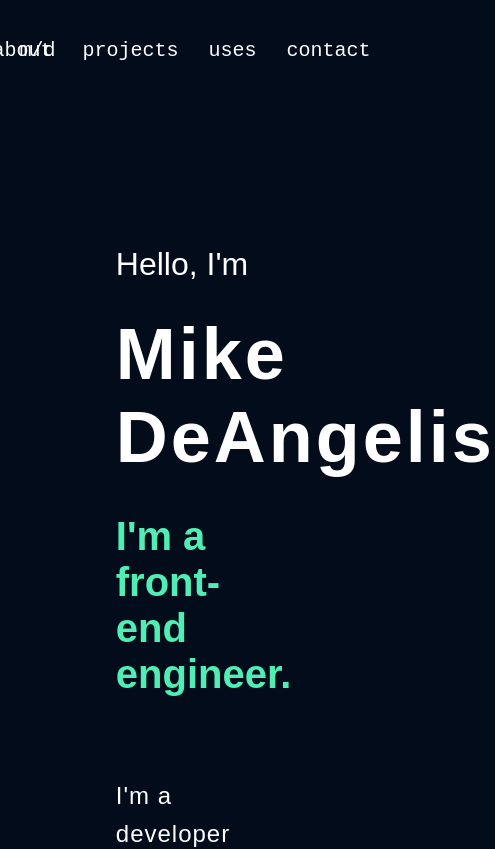
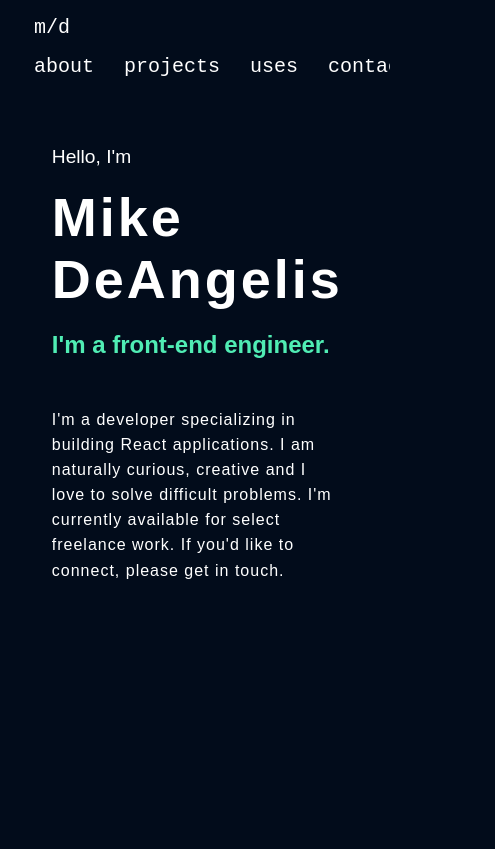
Before and after one commit to mjdeangelis/personal-site, a Next.js app: page / in a window 390 px wide. Shown: the top 849 px of the page, 495 px wide, since content can reach past the window. Built offline with nearby package versions, Linux system fonts and the light colour scheme.

Commit message:
Mobile font sizes

```diff
--- a/app/layout.tsx
+++ b/app/layout.tsx
@@ -16,8 +16,10 @@ export default function RootLayout({
     <html lang='en'>
       <head />
       <body>
-        <Navbar />
-        <main>{children}</main>
+        <div className='appContainer'>
+          <Navbar />
+          <main>{children}</main>
+        </div>
       </body>
     </html>
   );
--- a/app/page.module.css
+++ b/app/page.module.css
@@ -3,6 +3,6 @@
   flex-direction: column;
   justify-content: space-between;
   align-items: center;
-  padding: 6rem;
+  /* padding: 6rem; */
   min-height: calc(100vh - 100px);
 }
--- a/styles/globals.css
+++ b/styles/globals.css
@@ -428,8 +428,9 @@ h2 {
   font-size: 2rem;
 }
 
-.app-container {
+.appContainer {
   padding: 1rem;
+  overflow-x: hidden;
 }
 
 .pageContainer {
--- a/styles/intro.module.css
+++ b/styles/intro.module.css
@@ -5,26 +5,48 @@
 }
 
 .introContainer h1 {
-  font-size: 4.5rem;
+  font-size: 3.375rem;
   letter-spacing: 3px;
-  margin: 0 0 35px;
+  margin: 0 0 21px;
 }
 
 .introContainer h2 {
-  font-size: 2.5rem;
+  font-size: 1.5rem;
   color: var(--accent-green);
-  margin: 0 0 50px;
+  margin: 0 0 30px;
 }
 
 .introContainer h4 {
-  font-size: 2rem;
+  font-size: 1.2rem;
   font-weight: 300;
-  margin: 50px 0 30px;
+  margin: 30px 0 18px;
 }
 
 .introContainer p {
-  font-size: 1.5rem;
+  font-size: 1rem;
   letter-spacing: 1px;
   font-weight: 200;
-  margin: 80px 0 0;
+  margin: 48px 0 0;
 }
+
+@media (min-width: 768px) {
+  .introContainer h1 {
+    font-size: 4.5rem;
+    margin: 0 0 35px;
+  }
+
+  .introContainer h2 {
+    font-size: 2.5rem;
+    margin: 0 0 50px;
+  }
+
+  .introContainer h4 {
+    font-size: 2rem;
+    margin: 50px 0 30px;
+  }
+
+  .introContainer p {
+    font-size: 1.5rem;
+    margin: 80px 0 0;
+  }
+}
--- a/styles/navbar.module.css
+++ b/styles/navbar.module.css
@@ -1,10 +1,6 @@
 .nav {
-  display: flex;
   height: 100px;
   width: 90%;
-  flex-direction: row;
-  justify-content: space-between;
-  align-items: center;
   margin: 0 auto;
 }
 
@@ -22,9 +18,27 @@
   }
 
 .navLeft {
+  margin: 0 0 1rem;
+}
+
+.navRight {
+
+}
+
+@media (min-width: 768px) {
+  .nav {
+    display: flex;
+    height: 100px;
+    flex-direction: row;
+    justify-content: space-between;
+    align-items: center;
+  }
+
+  .navLeft {
     display: flex;
     justify-content: flex-start;
     width: 50%;
+    margin: 0;
   }
 
   .navRight {
@@ -32,3 +46,4 @@
     justify-content: flex-end;
     width: 50%;
   }
+}
```
Lines whose indentation alone changed are shown as unchanged.
